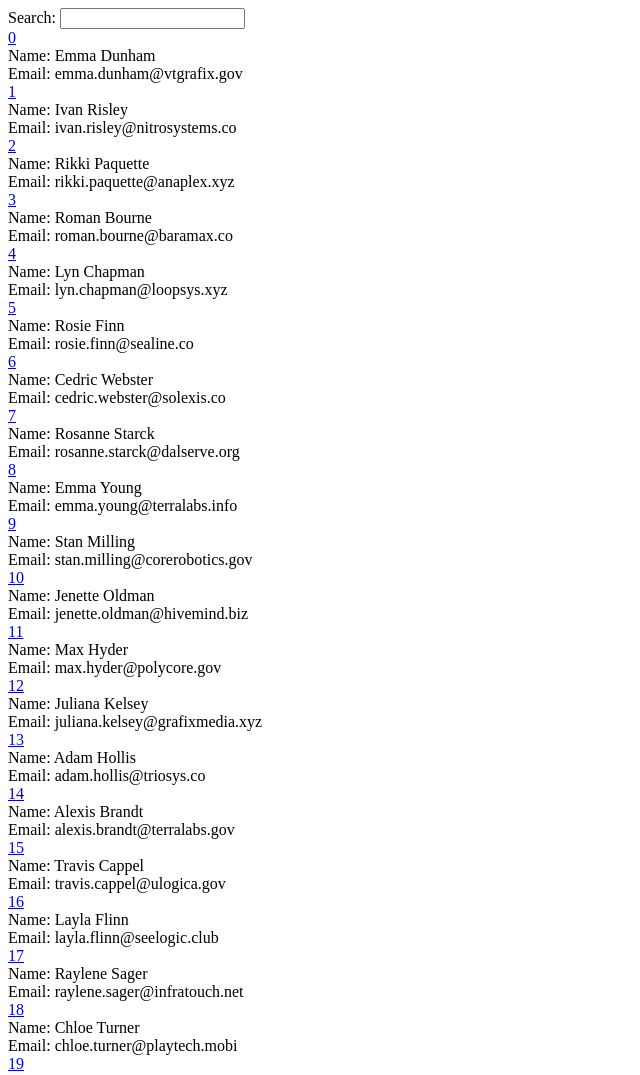
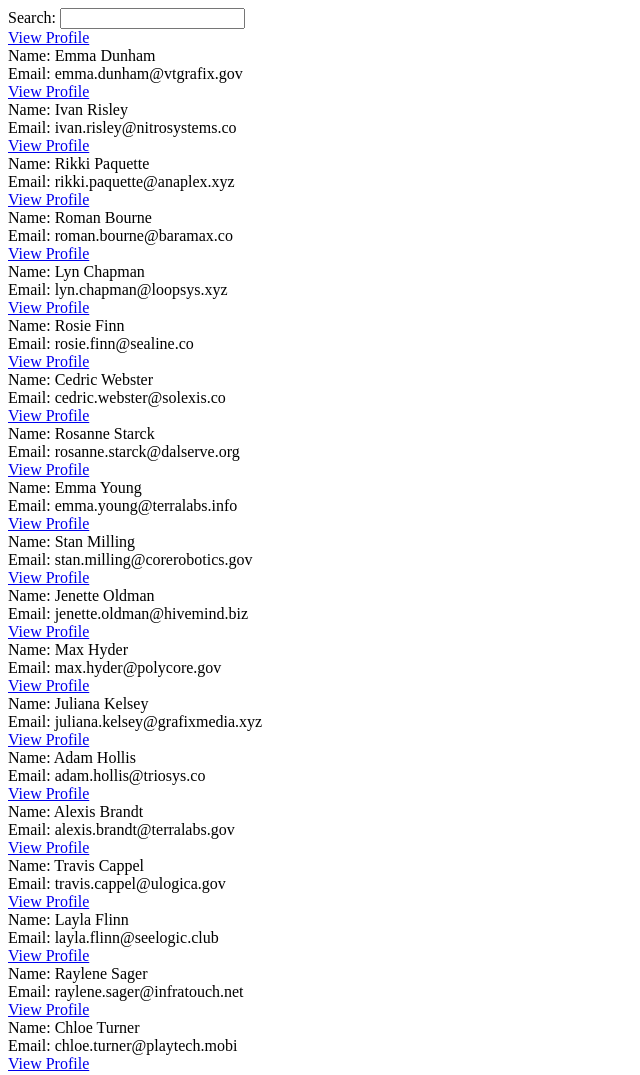
Before and after one commit to jacquesuys/beautyfix, a website: page public/index.html at #/users in a window 1280 px wide. Shown: the top 1075 px of the page, without its empty margins (0-640 px from the left). Drawn offline with nearby package versions, Linux system fonts and the light colour scheme; some packages are replaced by stand-ins of ours.

Commit message:
profile link to user profile

```diff
--- a/public/partials/users.html
+++ b/public/partials/users.html
@@ -1,7 +1,7 @@
 <div ng-controller="allUsersCtrl">
 	<label>Search: <input ng-model="searchText"></label>
 	<div ng-repeat="user in users | filter:searchText track by $index">
-		<a ng-href="#/user/{{$index}}">{{$index}}</a>
+		<a ng-href="#/user/{{$index}}">View Profile</a>
 		<div>Name: {{ user.first_name }} {{ user.last_name }}</div>
 		<div>Email: {{ user.email_address }}</div>
 	</div>
```
